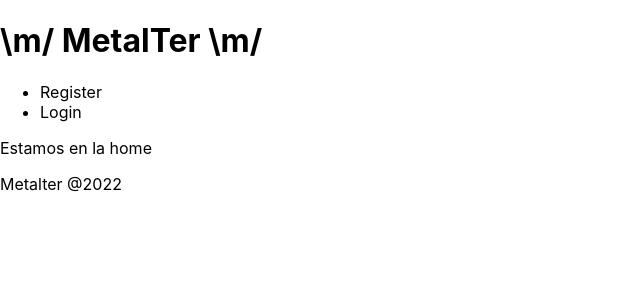
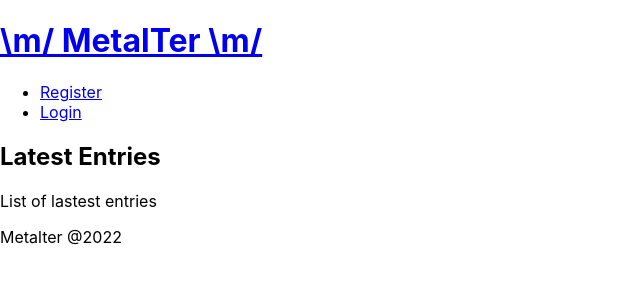
Before and after one commit to andriusmw/MetalTer-Front, a React (Create React App) app in the folder metalter/: page / in a window 1280 px wide. Shown: the top 300 px of the page, without its empty margins (0-640 px from the left). Built offline with nearby package versions, Linux system fonts and the light colour scheme.

Commit message:
router 2

```diff
--- a/metalter/src/App.js
+++ b/metalter/src/App.js
@@ -2,15 +2,22 @@ import { Header } from './components/Header';
 import { Footer } from './components/Footer';
 import { Routes, Route, Link} from "react-router-dom"
 import './App.css';
+import { HomePage } from './pages/HomePage';
+import { RegisterPage } from './pages/Register';
+import { LoginPage } from './pages/LoginPage';
+import { EntryPage } from './pages/EntryPage';
+import { NotFoundPage } from './pages/NotFound';
 
 function App() {
   return (<>
     <Header />
     <main>
        <Routes>
-          <Route path='/' element={<p>Estamos en la home</p>}></Route>
-          <Route path='/register' element={<p>Formulario de registro</p>}></Route>
-          <Route path='/login' element={<p>Formulario de Login</p>}></Route>
+          <Route path='/' element={<HomePage/>}></Route>
+          <Route path='/register' element={<RegisterPage></RegisterPage>}></Route>
+          <Route path='/login' element={<LoginPage></LoginPage>}></Route>
+          <Route path='/entry/:id' element={<EntryPage></EntryPage>}></Route>
+          <Route path='*' element={<NotFoundPage></NotFoundPage>}></Route>
        </Routes>
     </main>
      <Footer />
--- a/metalter/src/components/Auth.js
+++ b/metalter/src/components/Auth.js
@@ -1,8 +1,10 @@
+import { Link } from "react-router-dom"
+
 export const Auth = () => {
     return (
         <ul>
-            <li>Register</li>
-            <li>Login</li>
+            <li><Link to="/register">Register</Link> </li>
+            <li><Link to="/login">Login</Link> </li>
         </ul>
     )
 }
--- a/metalter/src/components/Header.js
+++ b/metalter/src/components/Header.js
@@ -1,9 +1,10 @@
 import { Auth } from "./Auth"
+import { Link } from "react-router-dom"
 
 export const Header = () => {
     return (
         <header>
-            <h1>\m/ MetalTer \m/</h1>
+            <h1><Link to={"/"}>\m/ MetalTer \m/</Link> </h1>
             <nav>
                 <Auth />
            </nav>
--- /dev/null
+++ b/metalter/src/pages/EntryPage.js
@@ -0,0 +1,6 @@
+export const EntryPage = () => {
+    return <section>
+        <h1>Entry</h1>
+        <p>Aquí irá la Entry</p>
+    </section>
+}
--- /dev/null
+++ b/metalter/src/pages/HomePage.js
@@ -0,0 +1,6 @@
+export const HomePage = () => {
+    return <section>
+        <h1>Latest Entries</h1>
+        <p>List of lastest entries</p>
+    </section>
+}
--- /dev/null
+++ b/metalter/src/pages/LoginPage.js
@@ -0,0 +1,6 @@
+export const LoginPage = () => {
+    return <section>
+        <h1>Login Page</h1>
+        <p>Formulario de login</p>
+    </section>
+}
--- /dev/null
+++ b/metalter/src/pages/NotFound.js
@@ -0,0 +1,8 @@
+import { Link } from "react-router-dom"
+
+export const NotFoundPage = () => {
+    return <section>
+        <h1>PAGE NOT FOUND</h1>
+        <Link to={'/'}>Back to Home Page</Link>
+    </section>
+}
--- /dev/null
+++ b/metalter/src/pages/Register.js
@@ -0,0 +1,8 @@
+export const RegisterPage = () => {
+    return (
+        <section>
+            <h1>Register</h1>
+            <p>Aquí irá el form. registro</p>
+        </section>
+    )
+}
```
